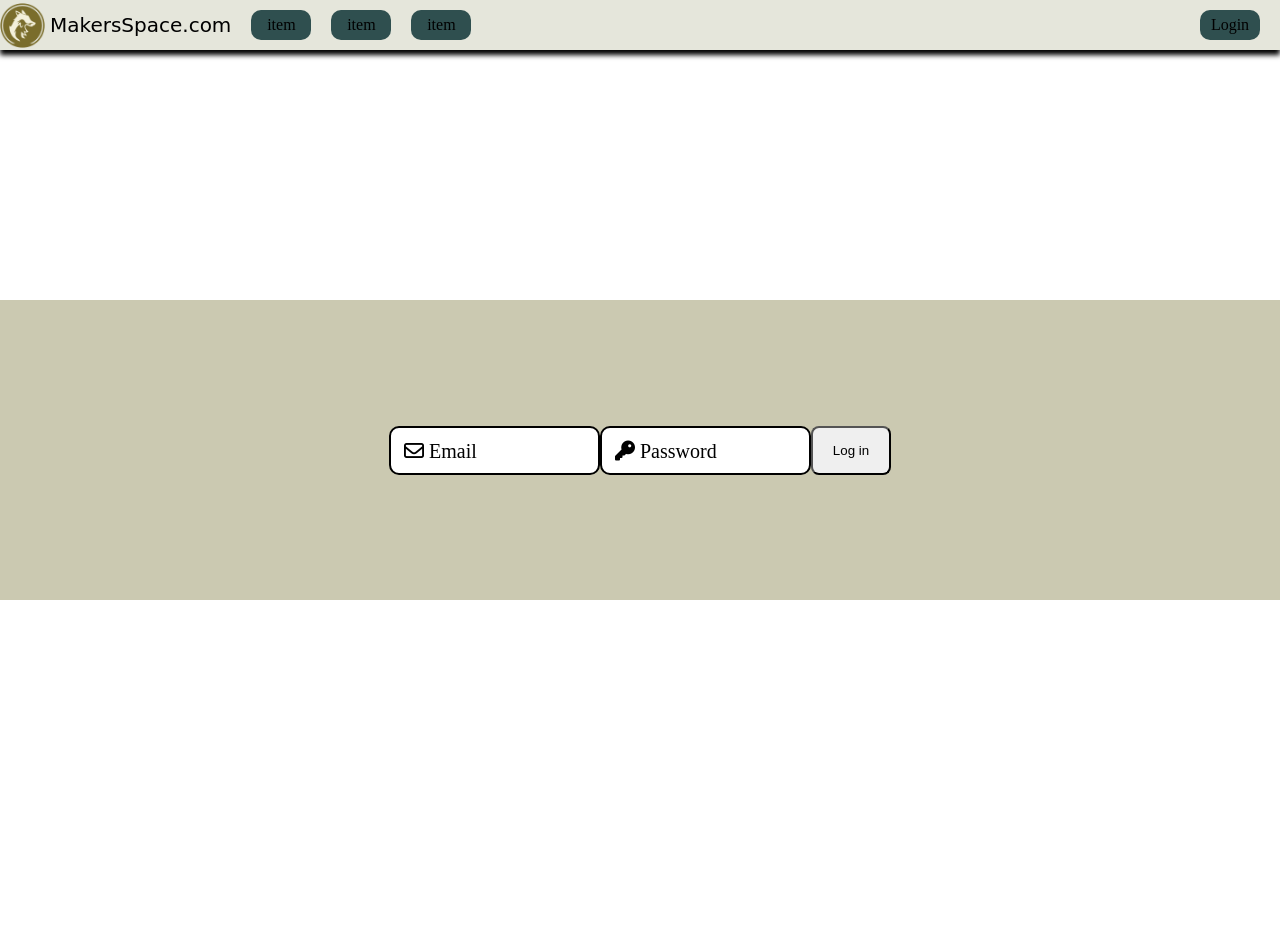
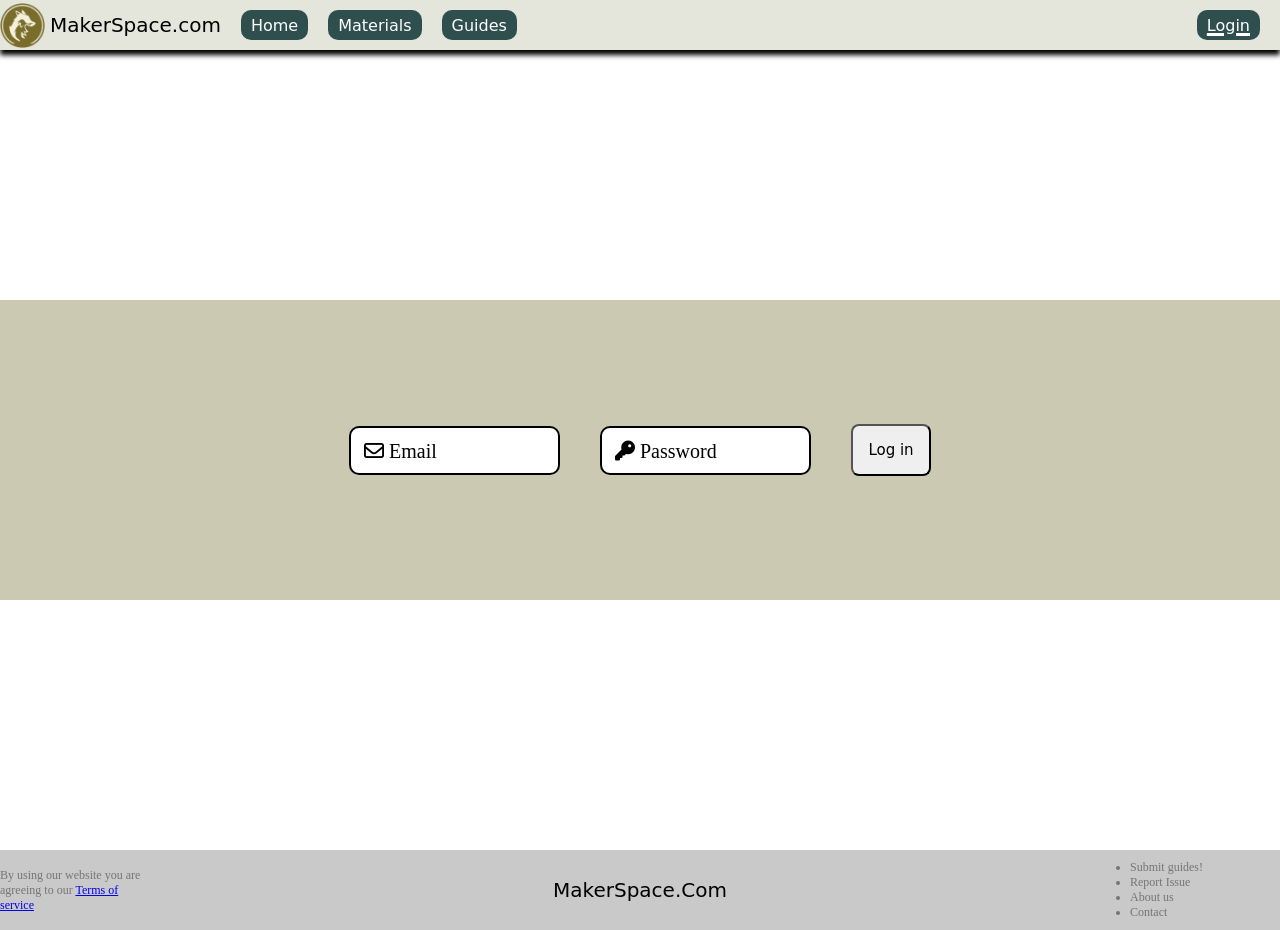
Before and after one commit to MrFobu/WeuWeb-Minisajten, a plain HTML site: page login.html in a window 1280 px wide. Before the commit the page ends 850 px from the top, so only its background shows below. Drawn offline with Linux system fonts and the light colour scheme; a web font is replaced by a local one.

Commit message:
More fancy stuff

```diff
--- a/login.html
+++ b/login.html
@@ -16,11 +16,13 @@
     <header>
       <nav>
         <ul class="nav">
-          <li class="logo"><img id="logo" src="Logo.png" />MakersSpace.com</li>
-          <li class="nav_item">item</li>
-          <li class="nav_item">item</li>
-          <li class="nav_item">item</li>
-          <li class="nav_item">Login</li>
+          <li class="logo"><img id="logo" src="Logo.png" />MakerSpace.com</li>
+          <li><a class="nav_link" href="Index.html">Home</a></li>
+          <li><a class="nav_link" href="list.html">Materials</a></li>
+          <li><a class="nav_link" href="#">Guides</a></li>
+          <li class="push">
+            <a class="nav_link current" href="login.html">Login</a>
+          </li>
         </ul>
       </nav>
     </header>
@@ -50,5 +52,22 @@
         <input type="submit" class="login_button" value="Log in" />
       </form>
     </section>
+    <footer>
+      <div class="footer_item terms">
+        <p>
+          By using our website you are agreeing to our
+          <a href="#">Terms of service</a>
+        </p>
+      </div>
+      <div class="footer_brand">MakerSpace.Com</div>
+      <div class="footer_item info">
+        <ul>
+          <li>Submit guides!</li>
+          <li>Report Issue</li>
+          <li>About us</li>
+          <li>Contact</li>
+        </ul>
+      </div>
+    </footer>
   </body>
 </html>
--- a/style.css
+++ b/style.css
@@ -10,6 +10,8 @@ font-family: 'Fuzzy Bubbles', cursive;
 body {
   max-width: 1920px;
 }
+
+/*Nav bar */
 header {
   position: sticky;
   top: 0;
@@ -25,21 +27,29 @@ nav {
   list-style: none;
   text-decoration: none;
   align-items: center;
-  justify-content: center;
   height: 100%;
+  width: 100%;
 }
-.nav_item {
+.nav_link {
   background-color: darkslategray;
   border-radius: 10px;
-  width: 60px;
+  padding-left: 10px;
+  padding-right: 10px;
   height: 30px;
   display: flex;
   align-items: center;
   justify-content: center;
   margin-right: 20px;
+
+  text-decoration: none;
+  color: white;
+  font-family: "Fuzzy Bubbles", cursive;
 }
-.nav_item:last-child {
+.push {
   margin-left: auto;
+}
+.current {
+  text-decoration: underline white 3px;
 }
 
 .logo {
@@ -76,6 +86,7 @@ form {
   padding: 15px;
   border-radius: 10px;
   border: solid black 2px;
+  margin-right: 40px;
 }
 
 label {
@@ -109,6 +120,8 @@ label {
   padding: 15px;
   border-radius: 8px;
   width: 80px;
+  font-family: "Fuzzy Bubbles", cursive;
+  font-size: 15px;
 }
 
 .label_container {
@@ -116,3 +129,33 @@ label {
   height: 0px;
   position: absolute;
 }
+
+/* Footer */
+
+footer {
+  width: 100%;
+  height: 10vh;
+  background-color: rgb(201, 201, 201);
+
+  display: flex;
+  justify-content: space-between;
+  align-items: center;
+  position: absolute;
+}
+
+.footer_item {
+  width: 150px;
+  color: rgb(117, 117, 117);
+}
+
+.terms {
+  font-size: 12px;
+}
+.info {
+  font-size: 12px;
+}
+
+.footer_brand {
+  font-size: 20px;
+  font-family: "Fuzzy Bubbles", cursive;
+}
```
Also changed, not shown: Index.html (+6 -6 lines), list.html (+13 -1 lines).
